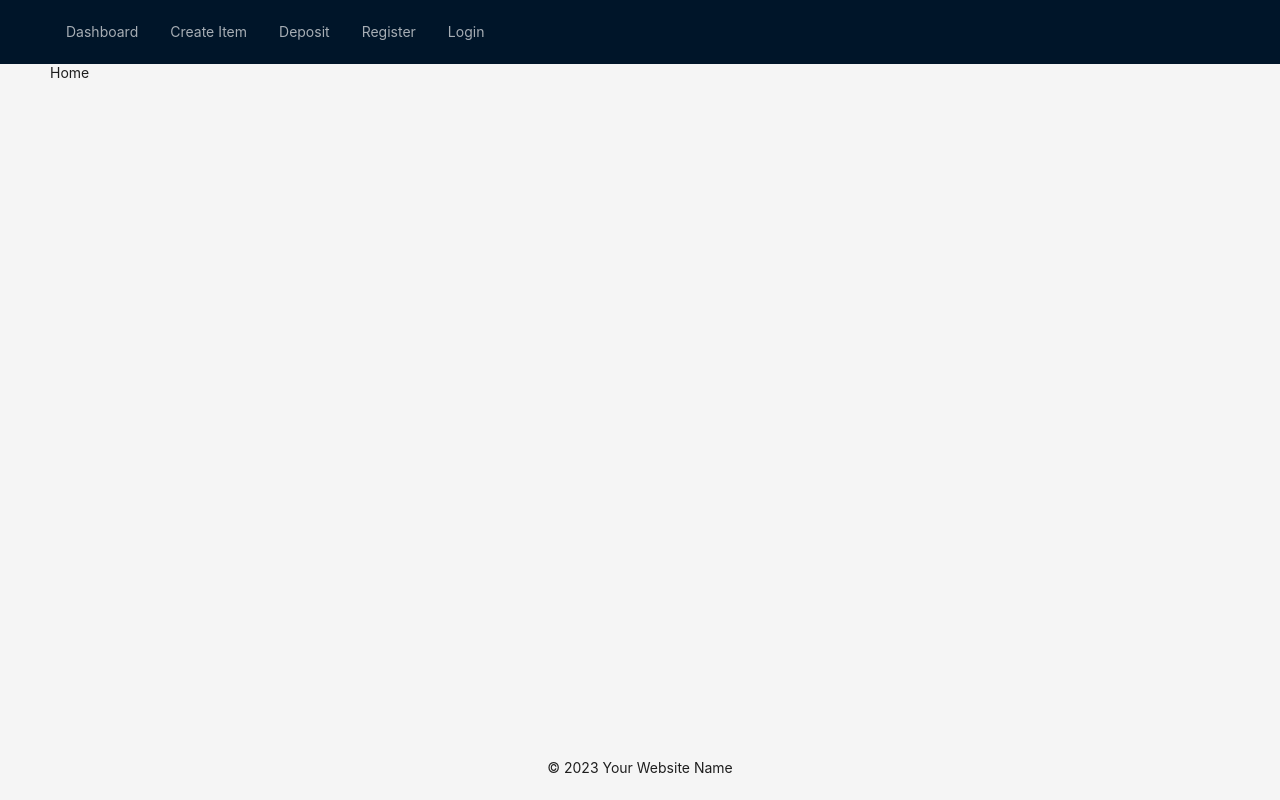
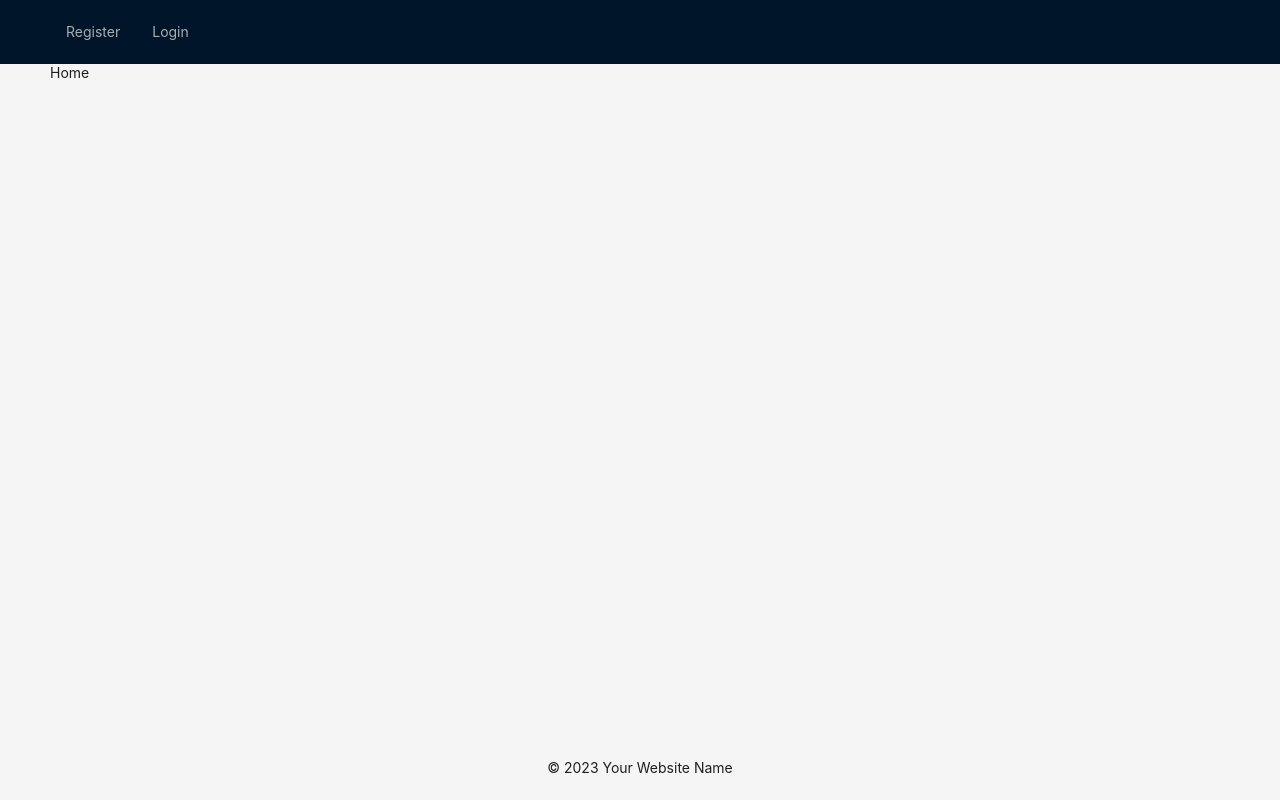
Before and after one commit to tuanna2704/auction_fe, a React (Create React App) app: page / in a window 1280 px wide. Built offline with nearby package versions, Linux system fonts and the light colour scheme.

Commit message:
Implement Logout

```diff
--- a/src/App.tsx
+++ b/src/App.tsx
@@ -1,23 +1,15 @@
 import { BrowserRouter, Routes, Route, Link, Outlet } from "react-router-dom";
-import { Layout, Menu } from 'antd';
+import { Layout } from 'antd';
+import Header from "components/Header";
 import Register from "pages/Register";
 import Login from "pages/Login";
 
-const { Header, Content, Footer } = Layout;
+const { Content, Footer } = Layout;
 
 const BaseLayout = () => {
   return (
     <Layout className="layout" style={{ height: '100vh' }}>
-      <Header>
-        <div className="logo" />
-        <Menu theme="dark" mode="horizontal">
-          <Menu.Item key="1"><Link to="/">Dashboard</Link></Menu.Item>
-          <Menu.Item key="2"><Link to="/create-item">Create Item</Link></Menu.Item>
-          <Menu.Item key="3"><Link to="/add-deposit">Deposit</Link></Menu.Item>
-          <Menu.Item key="4"><Link to="/register">Register</Link></Menu.Item>
-          <Menu.Item key="5"><Link to="/login">Login</Link></Menu.Item>
-        </Menu>
-      </Header>
+      <Header />
       <Content style={{ padding: '0 50px', height: 'calc(100vh - 64px)' }}>
         <div className="site-layout-content" style={{ minHeight: 'calc(100vh - 138px)' }}>
           <div className="content">
--- /dev/null
+++ b/src/components/Header.tsx
@@ -0,0 +1,52 @@
+import React from 'react';
+import { Layout, Menu, Dropdown, Button } from 'antd';
+import { UserOutlined, LogoutOutlined } from '@ant-design/icons';
+import { Link, useNavigate } from "react-router-dom";
+
+const { Header: AntdHeader } = Layout;
+
+const Header = () => {
+  const navigate = useNavigate();
+  const isLoggedIn = !!localStorage.getItem('access_token')
+
+  const logout = () => {
+    localStorage.removeItem('access_token');
+    return navigate('/login');
+  }
+
+  const avatarMenu = (
+    <Menu onClick={logout}>
+      <Menu.Item key="logout">
+        <LogoutOutlined /> Logout
+      </Menu.Item>
+    </Menu>
+  );
+
+  return (
+    <AntdHeader>
+      <div style={{ display: 'flex', justifyContent: 'space-between' }}>
+        <div style={{ width: "70%" }}>
+          <Menu theme="dark" mode="horizontal">
+            {isLoggedIn && <Menu.Item key="1"><Link to="/">Dashboard</Link></Menu.Item>}
+            {isLoggedIn && <Menu.Item key="2"><Link to="/create-item">Create Item</Link></Menu.Item>}
+            {isLoggedIn && <Menu.Item key="3"><Link to="/add-deposit">Deposit</Link></Menu.Item>}
+            {!isLoggedIn && <Menu.Item key="4"><Link to="/register">Register</Link></Menu.Item>}
+            {!isLoggedIn && <Menu.Item key="5"><Link to="/login">Login</Link></Menu.Item>}
+          </Menu>
+        </div>
+        {isLoggedIn &&
+          (
+            <div>
+              <Dropdown overlay={avatarMenu}>
+                <Button shape="circle" icon={<UserOutlined />} />
+              </Dropdown>
+            </div>
+          )
+        }
+
+      </div>
+    </AntdHeader>
+  )
+}
+
+export default Header;
```
